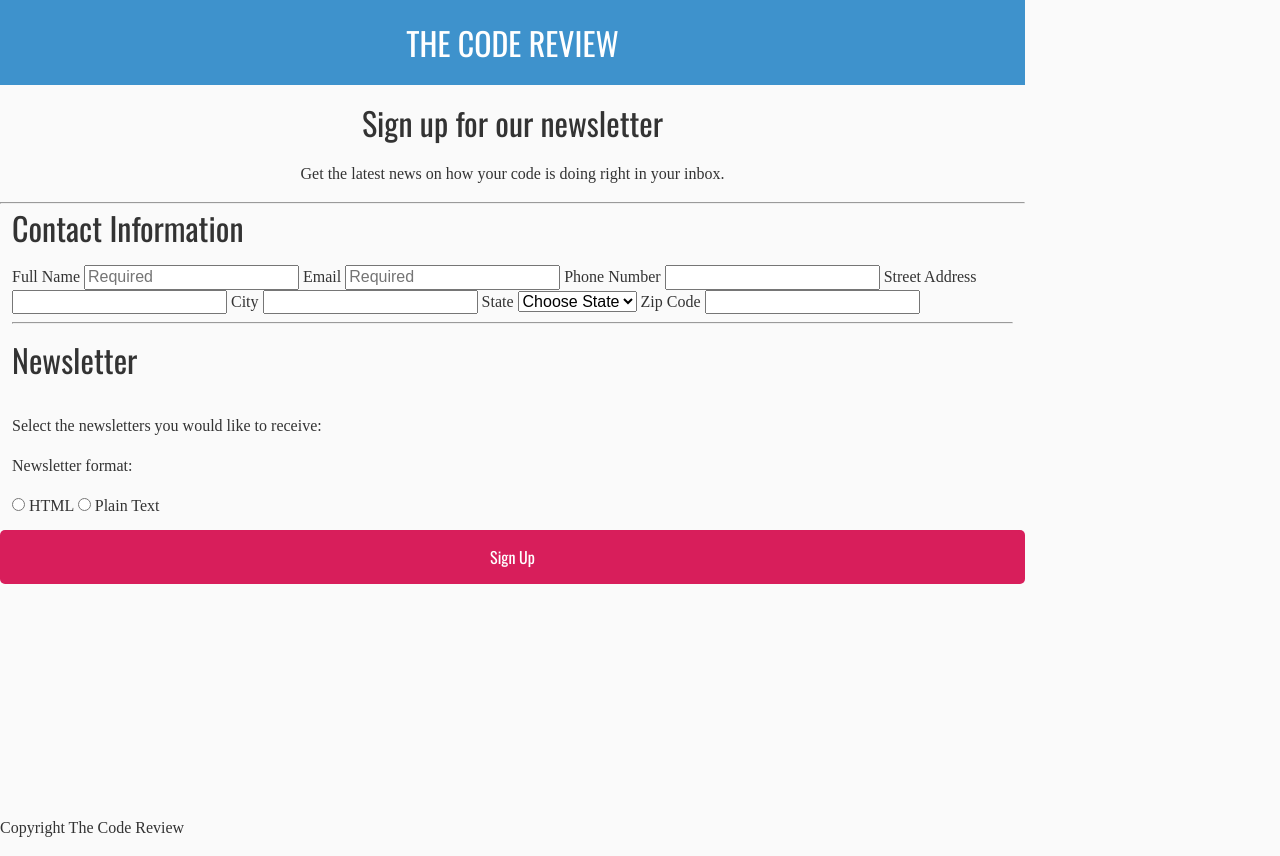
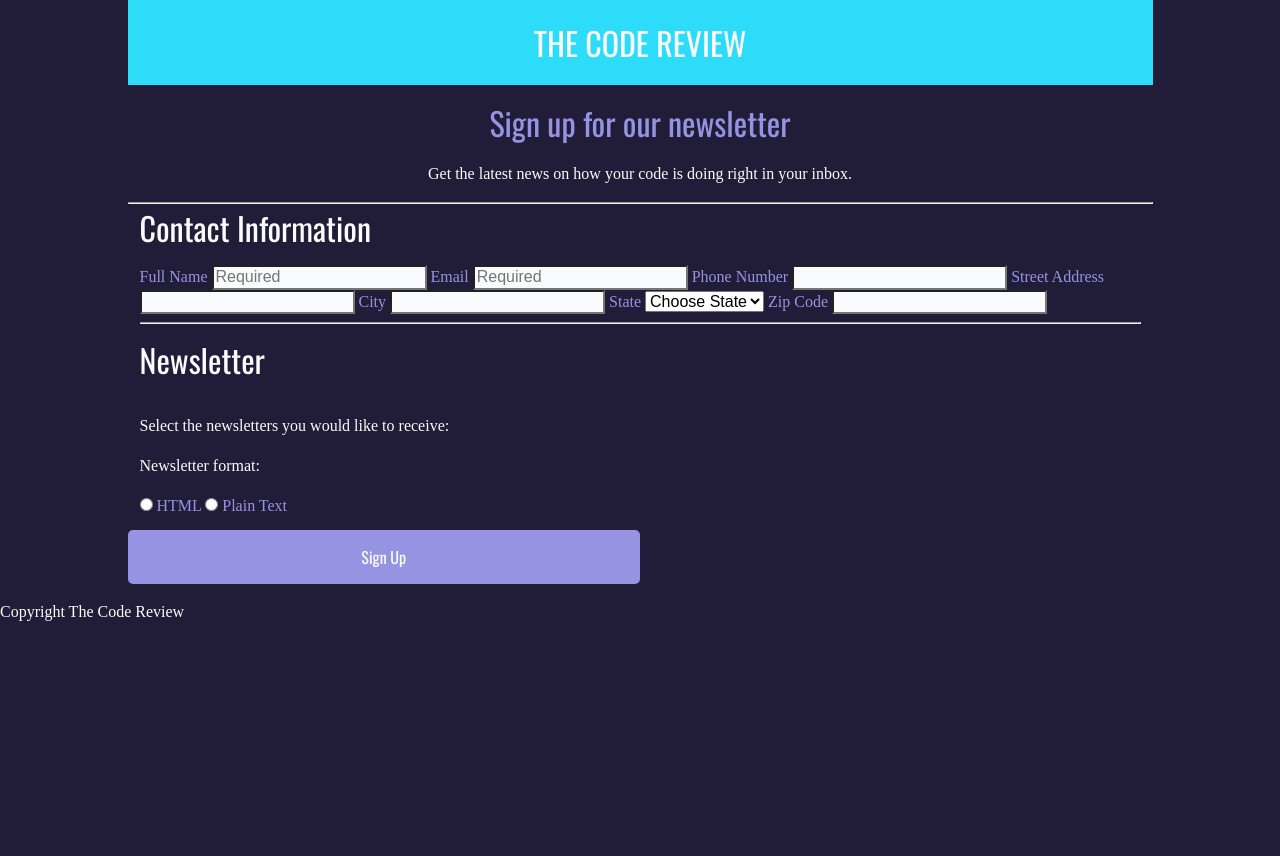
Before and after one commit to hummusatune/responsiveForm, a plain HTML site: page index.html in a window 1280 px wide. After the commit the page ends 800 px from the top, so only its background shows below. Drawn offline with nearby package versions, Linux system fonts and the light colour scheme; a web font is replaced by a local one.

Commit message:
Fixing colors and fonts

```diff
--- a/css/styles.css
+++ b/css/styles.css
@@ -15,8 +15,10 @@ html {
 .wrapper {
   display: flex;
   flex-direction: column;
-  min-height: 100vh;
+  min-height: 70vh;
   max-width: 1025px;
+  margin: 0 auto;
+  background: #211d38;
 }
 
 h1,
@@ -24,13 +26,13 @@ h2,
 h3,
 h4 {
   font: 2em/1 'Oswald', sans-serif;
-  color: #333;
+  color: #fafbfd;
 }
 
 body {
-  background: #fafafa;
+  background: #211d38;
   font: 1em/1.5 'Quattrocento', serif;
-  color: #333;
+  color: #fafbfd;
   position: relative;
 }
 
@@ -45,12 +47,12 @@ Header Styles
 header {
   width: 100%;
   height: 10%;
-  background-color: #3e92cc;
+  background-color: #2cdcf9;
   text-align: center;
 }
 
 header h2 {
-  color: #fff;
+  color: #fafbfd;
   text-transform: uppercase;
 }
 
@@ -60,6 +62,7 @@ header h2 {
 
 .intro h3 {
   margin: 0.7em 0;
+  color: #9793e3;
 }
 
 /* ======================
@@ -75,18 +78,29 @@ fieldset {
   border: none;
 }
 
+label {
+  color: #9793e3;
+  font: normal normal normal 1em/1.4 'Quattrocento', serif;
+}
+
 legend {
   font: 2em/1 'Oswald', sans-serif;
-  color: #333;
+  color: #fafbfd;
   margin: 0.5em 0;
 }
 
+input {
+  background: #fafbfd;
+  color: #211d38;
+}
+
 button {
-  background: #d81e5b;
-  color: #fff;
+  background: #9793e3;
+  color: #fafbfd;
   font: 1em/1.5 'Oswald', sans-serif;
   padding: 15px 100px;
   outline: none;
   border: none;
   border-radius: 5px;
+  width: 50%;
 }
```
